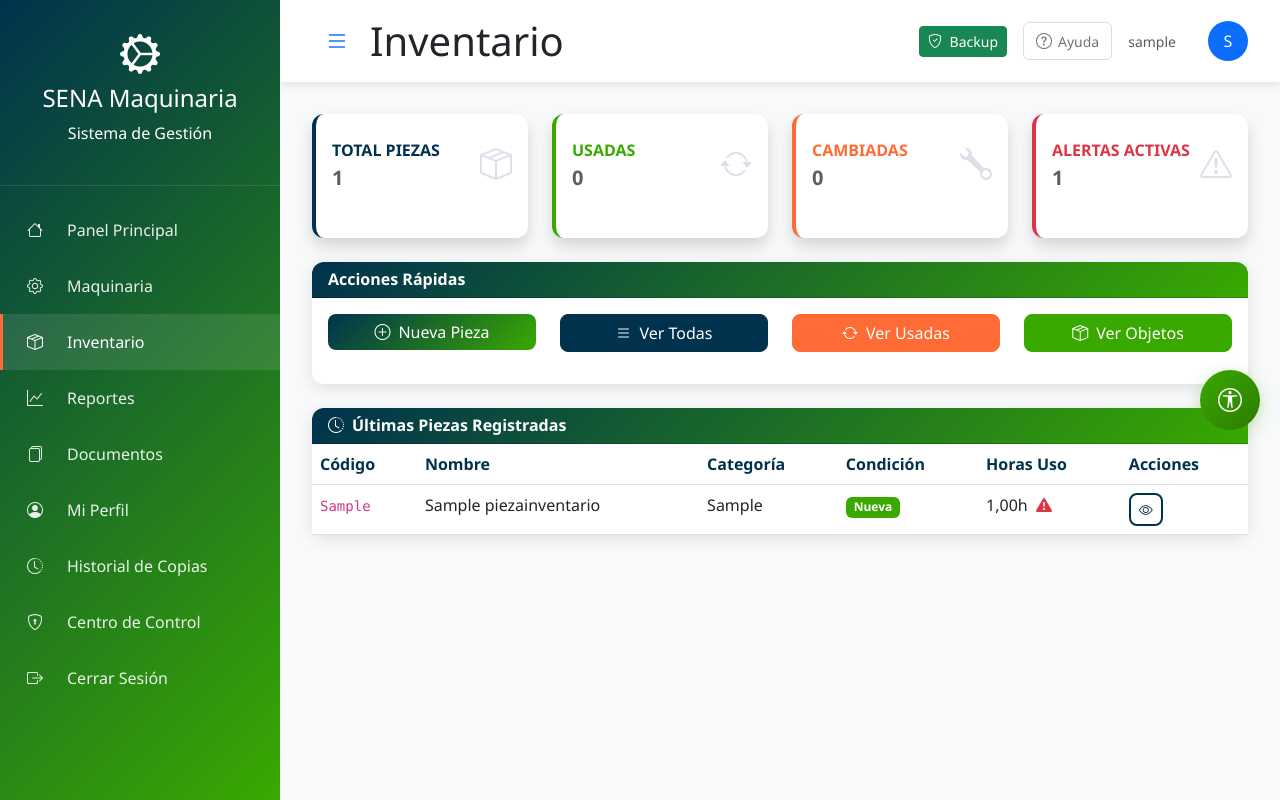
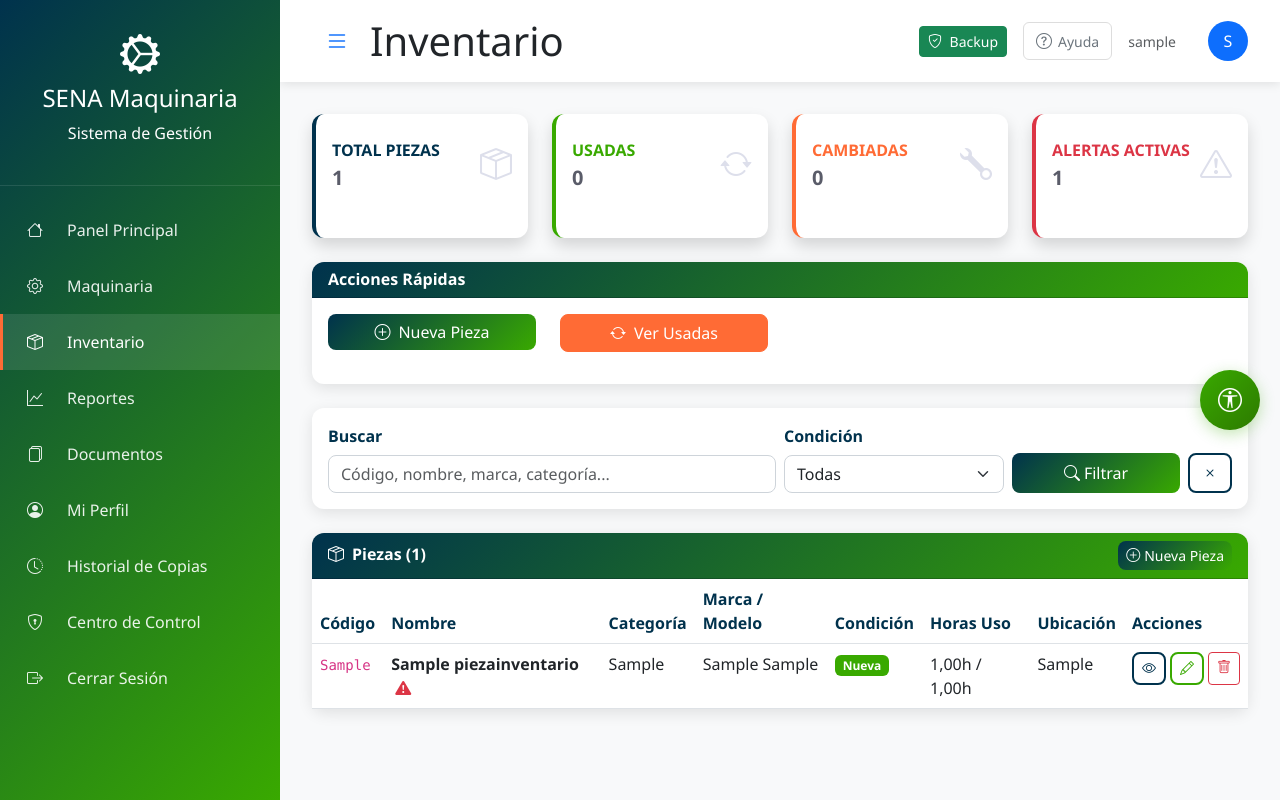
Before and after one commit to PabloFerminGuaquidaJoya/proyecto_base, a Django app: page /inventario/ in a window 1280 px wide. Run offline with Django 5.2, Linux system fonts and the light colour scheme; a user stored in the database is signed in; tables that the repository leaves empty hold one stand-in row (values such as "Sample post"); parts of the project's set-up code (start-up, migrations or seed data) failed here and were passed over.

Commit message:
Correccion diseño dashboard inventario

```diff
--- a/inventario/templates/inventario/dashboard_inventario.html
+++ b/inventario/templates/inventario/dashboard_inventario.html
@@ -152,18 +152,8 @@
             </div>
             {% endif %}
             <div class="col-md-3 mb-3">
-                <a href="{% url 'inventario:lista_piezas' %}" class="btn btn-sena-secondary w-100">
-                    <i class="bi bi-list me-2"></i>Ver Todas
-                </a>
-            </div>
-            <div class="col-md-3 mb-3">
                 <a href="{% url 'inventario:lista_piezas' %}?condicion=usada" class="btn btn-sena-accent w-100">
                     <i class="bi bi-arrow-repeat me-2"></i>Ver Usadas
-                </a>
-            </div>
-            <div class="col-md-3 mb-3">
-                <a href="{% url 'inventario:lista_piezas' %}?condicion=cambiada" class="btn btn-sena-primary w-100">
-                    <i class="bi bi-box-seam me-2"></i>Ver Objetos
                 </a>
             </div>
         </div>
@@ -171,15 +161,50 @@
 </div>
 
 
-<!-- ── Últimas piezas registradas ─────────────────────────── -->
+<!-- ── Filtros ─────────────────────────────────────────────── -->
+<div class="card mb-4">
+    <div class="card-body">
+        <form method="get" class="row g-2 align-items-end">
+            <div class="col-md-6">
+                <label class="form-label fw-semibold" style="color:var(--sena-secondary);">Buscar</label>
+                <input type="text" name="q" class="form-control" placeholder="Código, nombre, marca, categoría..."
+                       value="{{ q }}">
+            </div>
+            <div class="col-md-3">
+                <label class="form-label fw-semibold" style="color:var(--sena-secondary);">Condición</label>
+                <select name="condicion" class="form-select">
+                    <option value="">Todas</option>
+                    {% for val, label in condicion_choices %}
+                        <option value="{{ val }}" {% if condicion_filtro == val %}selected{% endif %}>{{ label }}</option>
+                    {% endfor %}
+                </select>
+            </div>
+            <div class="col-md-3 d-flex gap-2">
+                <button type="submit" class="btn btn-sena-gradient flex-fill">
+                    <i class="bi bi-search me-1"></i>Filtrar
+                </button>
+                <a href="{% url 'inventario:dashboard' %}" class="btn btn-outline-sena-secondary">
+                    <i class="bi bi-x"></i>
+                </a>
+            </div>
+        </form>
+    </div>
+</div>
+
+<!-- ── Tabla de piezas ─────────────────────────────────────── -->
 <div class="card">
-    <div class="card-header">
+    <div class="card-header d-flex justify-content-between align-items-center">
         <h6 class="m-0 fw-bold text-sena-gradient">
-            <i class="bi bi-clock-history me-2"></i>Últimas Piezas Registradas
+            <i class="bi bi-box-seam me-2"></i>Piezas ({{ piezas|length }})
         </h6>
+        {% if usuario_actual.cargo|lower != 'aprendiz' %}
+        <a href="{% url 'inventario:nueva_pieza' %}" class="btn btn-sena-gradient btn-sm">
+            <i class="bi bi-plus-circle me-1"></i>Nueva Pieza
+        </a>
+        {% endif %}
     </div>
     <div class="card-body p-0">
-        {% if recientes %}
+        {% if piezas %}
         <div class="table-responsive">
             <table class="table table-hover mb-0">
                 <thead style="background:rgba(0,50,77,0.06);">
@@ -187,17 +212,25 @@
                         <th style="color:var(--sena-secondary);">Código</th>
                         <th style="color:var(--sena-secondary);">Nombre</th>
                         <th style="color:var(--sena-secondary);">Categoría</th>
+                        <th style="color:var(--sena-secondary);">Marca / Modelo</th>
                         <th style="color:var(--sena-secondary);">Condición</th>
                         <th style="color:var(--sena-secondary);">Horas Uso</th>
+                        <th style="color:var(--sena-secondary);">Ubicación</th>
                         <th style="color:var(--sena-secondary);">Acciones</th>
                     </tr>
                 </thead>
                 <tbody>
-                    {% for pieza in recientes %}
-                    <tr>
+                    {% for pieza in piezas %}
+                    <tr {% if pieza.tiene_alerta %}style="background:rgba(220,53,69,0.04);"{% endif %}>
                         <td><code>{{ pieza.codigo_inventario }}</code></td>
-                        <td>{{ pieza.nombre }}</td>
+                        <td>
+                            <strong>{{ pieza.nombre }}</strong>
+                            {% if pieza.tiene_alerta %}
+                                <i class="bi bi-exclamation-triangle-fill text-danger ms-1" title="Alerta activa"></i>
+                            {% endif %}
+                        </td>
                         <td>{{ pieza.categoria|default:"-" }}</td>
+                        <td>{{ pieza.marca|default:"-" }} {{ pieza.modelo }}</td>
                         <td>
                             {% if pieza.condicion == 'nueva' %}
                                 <span class="badge" style="background:var(--sena-primary);">Nueva</span>
@@ -209,17 +242,25 @@
                                 <span class="badge bg-danger">Dañada</span>
                             {% endif %}
                         </td>
+                        <td>{{ pieza.horas_uso }}h {% if pieza.horas_uso_maximas %}/ {{ pieza.horas_uso_maximas }}h{% endif %}</td>
+                        <td>{{ pieza.ubicacion|default:"-" }}</td>
                         <td>
-                            {{ pieza.horas_uso }}h
-                            {% if pieza.tiene_alerta %}
-                                <i class="bi bi-exclamation-triangle-fill text-danger ms-1" title="Alerta activa"></i>
-                            {% endif %}
-                        </td>
-                        <td>
-                            <a href="{% url 'inventario:detalle_pieza' pieza.pk %}"
-                               class="btn btn-sm btn-outline-sena-secondary">
-                                <i class="bi bi-eye"></i>
-                            </a>
+                            <div class="d-flex gap-1">
+                                <a href="{% url 'inventario:detalle_pieza' pieza.pk %}"
+                                   class="btn btn-sm btn-outline-sena-secondary" title="Ver detalle">
+                                    <i class="bi bi-eye"></i>
+                                </a>
+                                {% if usuario_actual.cargo|lower != 'aprendiz' %}
+                                <a href="{% url 'inventario:editar_pieza' pieza.pk %}"
+                                   class="btn btn-sm btn-outline-sena-primary" title="Editar">
+                                    <i class="bi bi-pencil"></i>
+                                </a>
+                                <a href="{% url 'inventario:eliminar_pieza' pieza.pk %}"
+                                   class="btn btn-sm btn-outline-danger" title="Eliminar">
+                                    <i class="bi bi-trash"></i>
+                                </a>
+                                {% endif %}
+                            </div>
                         </td>
                     </tr>
                     {% endfor %}
@@ -227,9 +268,24 @@
             </table>
         </div>
         {% else %}
-        <div class="text-center py-4 text-muted">
-            <i class="bi bi-box-seam fs-1 d-block mb-2"></i>
-            No hay piezas registradas aún.
+        <div class="text-center py-5">
+            {% if q or condicion_filtro %}
+                <i class="bi bi-search text-muted" style="font-size:3rem;"></i>
+                <h5 class="mt-3 text-muted">Sin resultados</h5>
+                <p class="text-muted mb-3">No hay piezas que coincidan con los filtros aplicados.</p>
+                <a href="{% url 'inventario:dashboard' %}" class="btn btn-outline-secondary">
+                    <i class="bi bi-x-circle me-2"></i>Limpiar filtros
+                </a>
+            {% else %}
+                <i class="bi bi-box-seam" style="font-size:3rem; color:var(--sena-primary); opacity:.4;"></i>
+                <h5 class="mt-3">No hay piezas registradas</h5>
+                <p class="text-muted mb-3">Comienza registrando la primera pieza del inventario.</p>
+                {% if usuario_actual.cargo|lower != 'aprendiz' %}
+                <a href="{% url 'inventario:nueva_pieza' %}" class="btn btn-sena-gradient">
+                    <i class="bi bi-plus-circle me-2"></i>Registrar Primera Pieza
+                </a>
+                {% endif %}
+            {% endif %}
         </div>
         {% endif %}
     </div>
--- a/inventario/views.py
+++ b/inventario/views.py
@@ -41,15 +41,33 @@ def dashboard_inventario_view(request):
     usadas    = PiezaInventario.objects.filter(condicion='usada').count()
     cambiadas = PiezaInventario.objects.filter(condicion='cambiada').count()
     alertas   = sum(1 for p in PiezaInventario.objects.all() if p.tiene_alerta)
-    recientes = PiezaInventario.objects.order_by('-fecha_registro')[:5]
+
+    # Lista completa con filtros (igual que lista_piezas_view)
+    piezas = PiezaInventario.objects.all().order_by('-fecha_registro')
+
+    q = request.GET.get('q', '').strip()
+    if q:
+        piezas = piezas.filter(
+            Q(nombre__icontains=q) |
+            Q(codigo_inventario__icontains=q) |
+            Q(marca__icontains=q) |
+            Q(categoria__icontains=q)
+        )
+
+    condicion = request.GET.get('condicion', '')
+    if condicion:
+        piezas = piezas.filter(condicion=condicion)
 
     return render(request, 'inventario/dashboard_inventario.html', {
-        'title':           'Inventario - SENA',
-        'total_piezas':    total,
-        'piezas_usadas':   usadas,
+        'title':            'Inventario - SENA',
+        'total_piezas':     total,
+        'piezas_usadas':    usadas,
         'piezas_cambiadas': cambiadas,
-        'alertas_activas': alertas,
-        'recientes':       recientes,
+        'alertas_activas':  alertas,
+        'piezas':           piezas,
+        'q':                q,
+        'condicion_filtro': condicion,
+        'condicion_choices': PiezaInventario.CONDICION_CHOICES,
         'usuarios_activos': Usuario.objects.filter(estado='activo').order_by('nombres'),
     })
 
```
